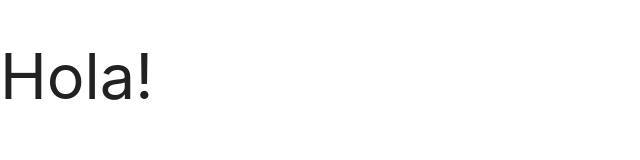
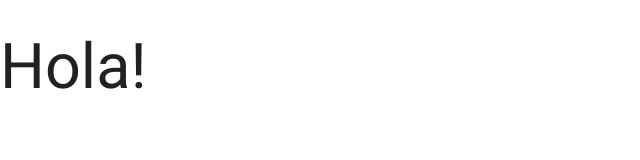
Before and after one commit to PositiveGCP/new_backoffice, a plain HTML site: page index.html in a window 1280 px wide. Shown: the whole page, without its empty margins (0-640 px from the left). Drawn offline with nearby package versions, Linux system fonts and the light colour scheme.

Commit message:
Second commit

```diff
--- a/index.html
+++ b/index.html
@@ -6,7 +6,7 @@
 	<meta http-equiv="X-UA-Compatible" content="ie=edge">
 	<title>Document</title>
 	<!-- styles -->
-	<link rel="stylesheet" href="materialize/dist/css/materialize.css">
+	<link rel="stylesheet" href="bower_components/materialize/dist/css/materialize.css">
 	<link rel="stylesheet/less" href="/css/main.less">
 	<!-- scripts -->
 	<script src="bower_components/jquery/dist/jquery.js" charset="utf-8"></script>
```
Also changed, not shown: 1 other file.
